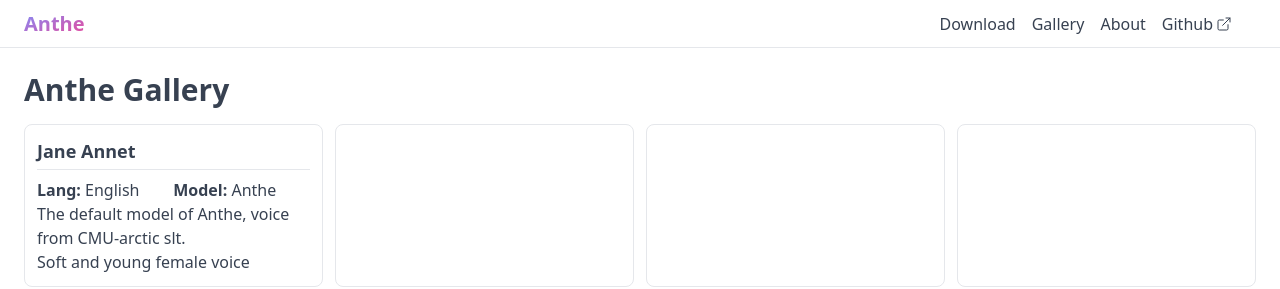
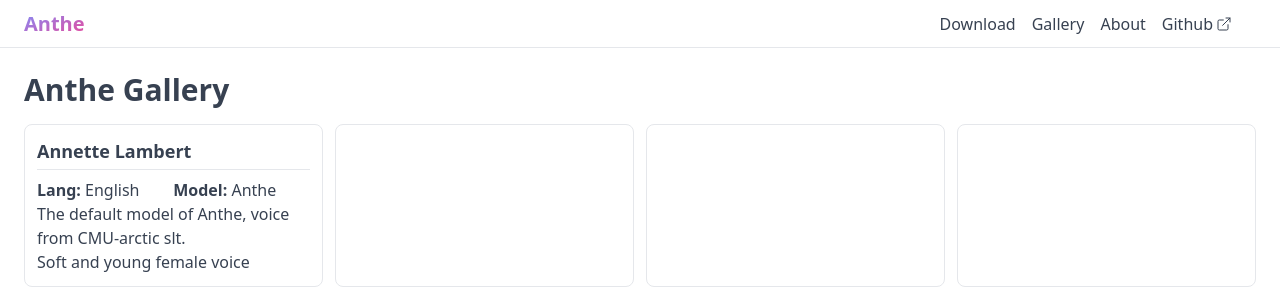
Before and after one commit to Patchethium/Anthology, a SvelteKit app: page /gallery in a window 1280 px wide. Shown: the top 289 px of the page. Built offline with nearby package versions, Linux system fonts and the light colour scheme.

Commit message:
character name

```diff
--- a/src/routes/gallery/+page.svelte
+++ b/src/routes/gallery/+page.svelte
@@ -3,7 +3,7 @@
 
   <div class="grid grid-flow-dense gap-3 pt-4 sm:grid-cols-2 md:grid-cols-3 xl:grid-cols-4">
     <Card
-      name="Jane Annet"
+      name="Annette Lambert"
       lang="English"
       model="Anthe"
       desp="The default model of Anthe, voice from CMU-arctic slt. <br/>Soft and young female voice"
```
